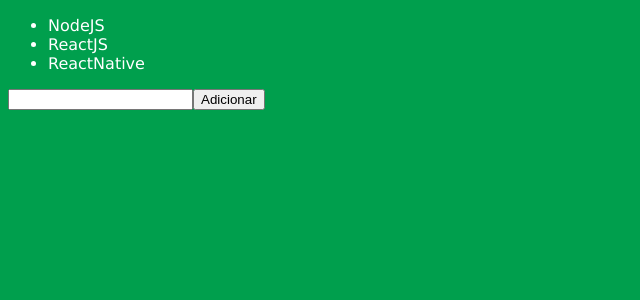
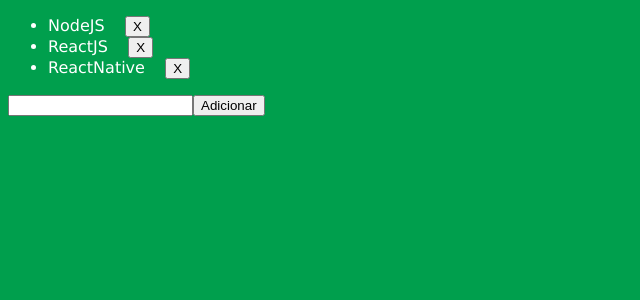
Before and after one commit to coxevti/bootcamp-gostack-introducao-reactjs, a React app: page / in a window 1280 px wide. Shown: the top 300 px of the page, without its empty margins (0-640 px from the left). Built offline with nearby package versions, Linux system fonts and the light colour scheme.

Commit message:
Removendo itens do estado

```diff
--- a/src/components/TechList.js
+++ b/src/components/TechList.js
@@ -19,11 +19,20 @@
         this.setState({ techs: [...this.state.techs, this.state.newTech], newTech: '' });
     };
 
+    handleDestroy = tech => {
+        this.setState({ techs: this.state.techs.filter(tc => tc !== tech)});
+    };
+
     render() {
         return (
             <form onSubmit={this.handleSubmitForm}>
                 <ul>
-                    {this.state.techs.map(tech => <li key={tech}>{tech}</li>)}
+                    {this.state.techs.map(tech => (
+                        <li key={tech}>
+                            {tech}&nbsp;&nbsp;&nbsp;&nbsp;
+                            <button onClick={() => this.handleDestroy(tech)} type="button">X</button>
+                        </li>
+                    ))}
                 </ul>
                 <input onChange={this.handleChangeInput} value={this.state.newTech} />
                 <button type="submit">Adicionar</button>
```
